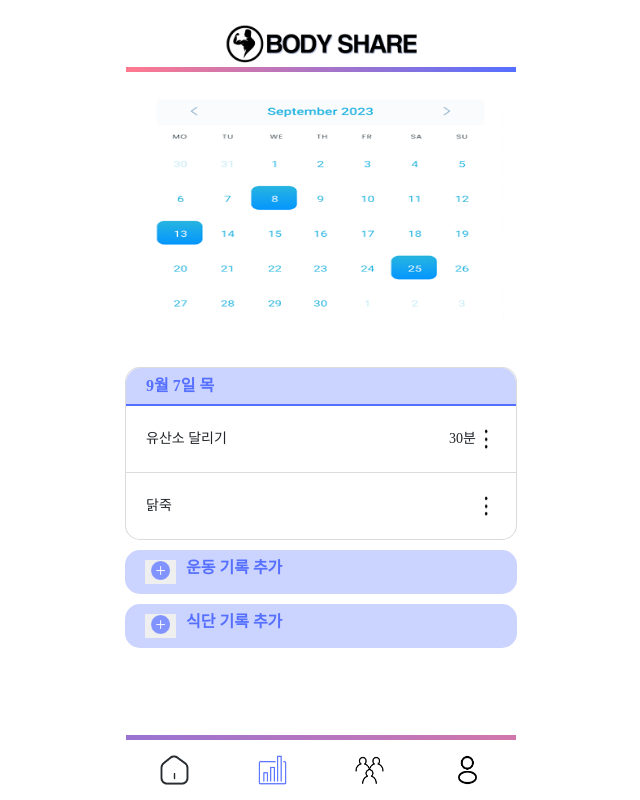
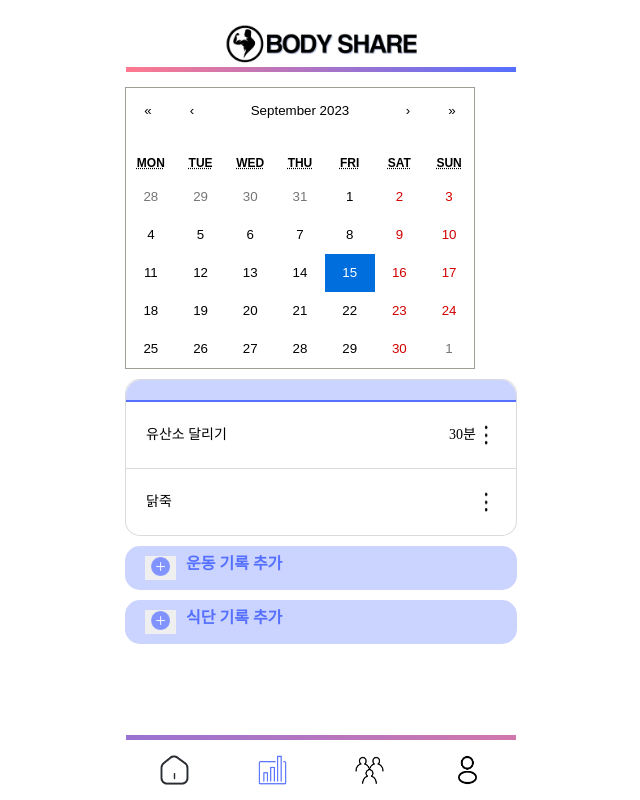
Before and after one commit to UNILION/BodyShare, a React (Create React App) app in the folder BodyShare-app/: page /analysis in a window 1280 px wide. Shown: the whole page, without its empty margins (319-959 px from the left). Built offline with nearby package versions, Linux system fonts and the light colour scheme.

Commit message:
refactor: 캘린더 페이지 변경

```diff
--- a/BodyShare-app/src/pages/analysis/Calender.js
+++ b/BodyShare-app/src/pages/analysis/Calender.js
@@ -1,6 +1,8 @@
 import styled from "styled-components";
-import 'bootstrap/dist/css/bootstrap.min.css';
-import calender from "../../assets/Img/calender.png";
+import React, { useState } from 'react';
+import { Link, useNavigate } from "react-router-dom";
+import Calendar from 'react-calendar';
+import 'react-calendar/dist/Calendar.css';
 import buttonplus from "../../assets/Img/buttonplus.png";
 import seemore from "../../assets/Img/seemore.png";
 
@@ -45,6 +47,7 @@ const SportNoteContainer = styled.div`
   align-items: center;
   padding: 20px;
 `;
+
 const FoodNoteContainer = styled.div`
   display: grid;
   grid-template-columns: 1fr auto auto;
@@ -101,6 +104,10 @@ const AddBt = styled.button`
   float: left;
   text-align: left;
   margin-right: 10px;
+
+  &:hover {
+    cursor: pointer;
+  }
 `;
 
 const BtImg = styled.img`
@@ -110,13 +117,24 @@ const BtImg = styled.img`
 `;
 
 const Record = function () {
+  const navigate = useNavigate();
+  // 캘린더
+  const [value, onChange] = useState(new Date());
+  const [selectedDate, setSelectedDate] = useState(null);
+
+  const handleDateChange = (date) => {
+    setSelectedDate(date);
+  };
+
   return (
     <>
       <RecordGrid>
-      <Calender src={calender} />
+        <div>
+          <Calendar onChange={handleDateChange} value={value} />
+        </div>
         <NoteGrid>
           <TitleDate>
-          <P>9월 7일 목</P>
+            <P>{selectedDate ? selectedDate.toLocaleDateString() : ""}</P>
           </TitleDate>
           <SportNoteContainer>
             <SportNote>유산소 달리기</SportNote>
@@ -135,13 +153,13 @@ const Record = function () {
         </NoteGrid>
         <NoteAddGrid>
           <Add>
-          <AddBt>
+            <AddBt onClick={() => navigate("/analysis/sports")}>
               <BtImg src={buttonplus}></BtImg>
             </AddBt>
             <P>운동 기록 추가</P>
           </Add>
           <Add>
-          <AddBt>
+            <AddBt onClick={() => navigate("/analysis/food")}>
               <BtImg src={buttonplus}></BtImg>
             </AddBt>
             <P>식단 기록 추가</P>
@@ -149,7 +167,6 @@ const Record = function () {
         </NoteAddGrid>
       </RecordGrid>
     </>
-
   );
 };
 
```
Lines whose indentation alone changed are shown as unchanged.
